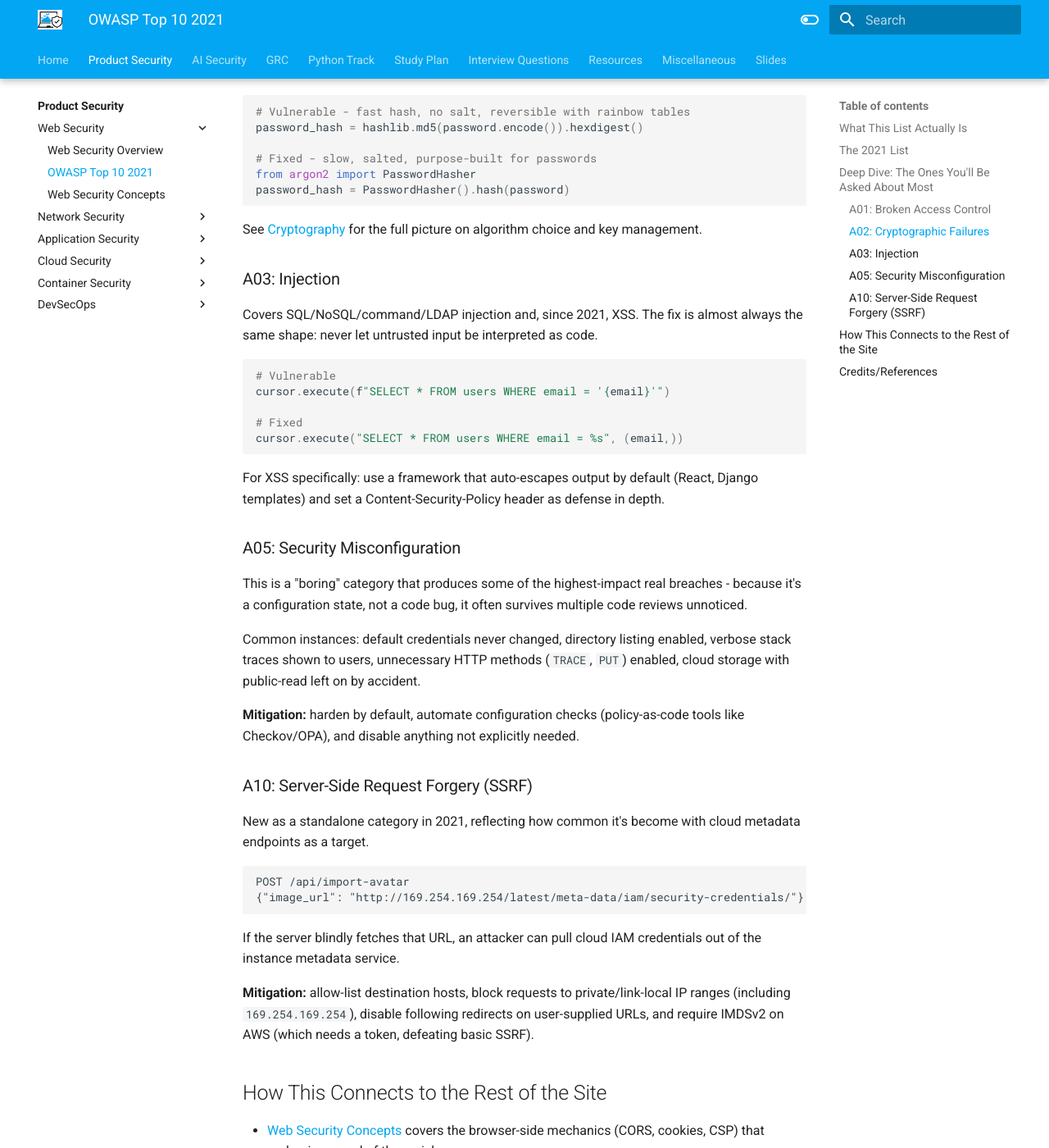
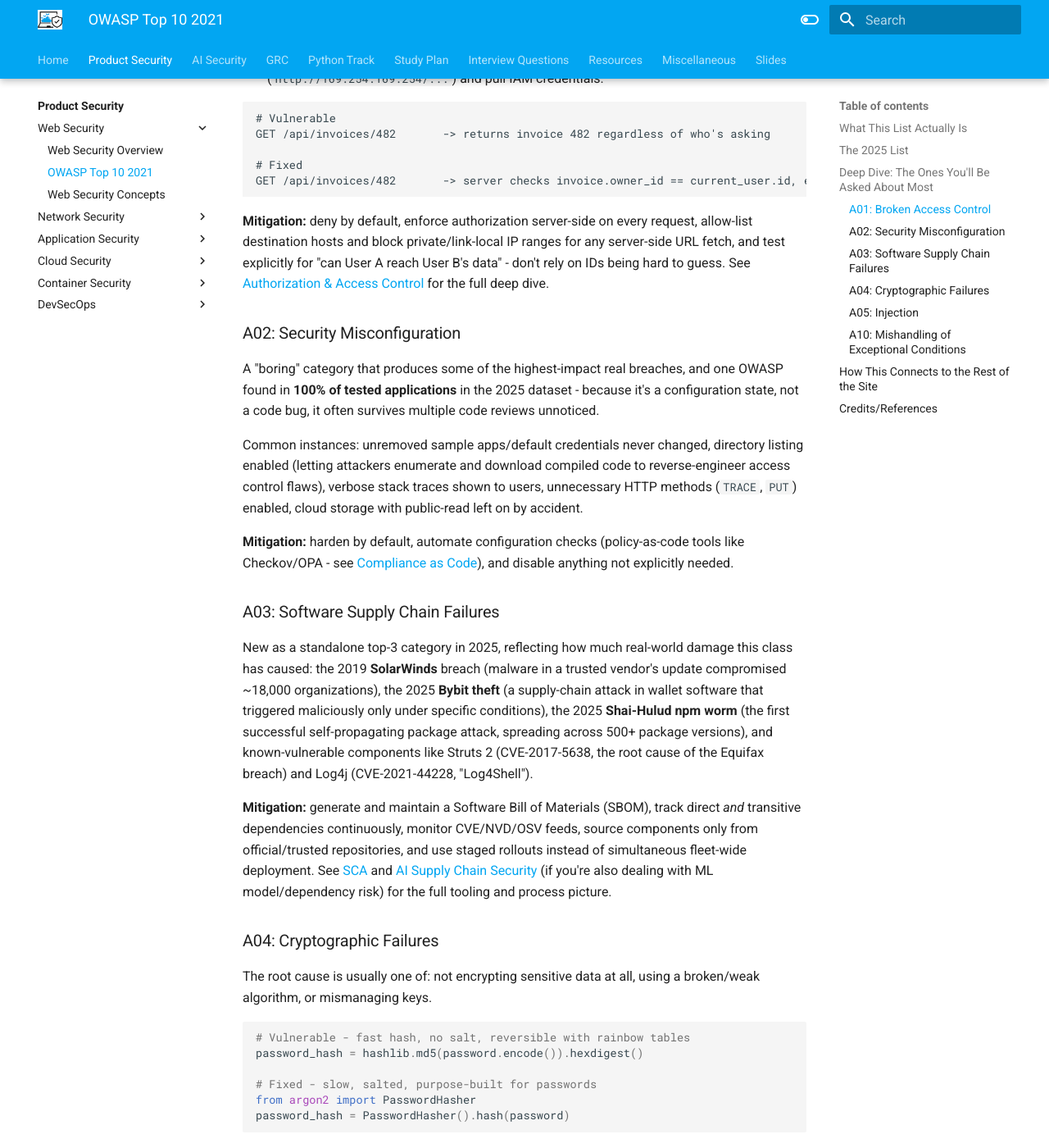
Before and after one commit to jassics/CybercloudLearning, an MkDocs documentation site: the page built from docs/product-security/web-security/owasp-top10.md, in a window 1280 px wide and 1400 px high, scrolled down 2023 px. Shown: the whole window at 82% size. Built offline with MkDocs 1.6.1 and Material for MkDocs 9.7.7, drawn with Linux system fonts in a browser that asks for light colours; some of the changed text lies outside the part shown.

Commit message:
Rewrite OWASP Top 10 page for the 2025 edition
The page described the superseded 2021 list. Verified the current
Top 10:2025 list and category descriptions independently via WebFetch
against owasp.org/Top10/2025/: Broken Access Control now absorbs SSRF
and moved to #1, Security Misconfiguration jumped to #2, and two new
categories appeared - Software Supply Chain Failures (#3) and
Mishandling of Exceptional Conditions (#10). Rewrote the summary table
and deep-dive sections with real 2025 incidents (Shai-Hulud npm worm,
Bybit theft) and cross-links to the new deep-dive pages.

Co-Authored-By: Claude Sonnet 5 <noreply@anthropic.com>

````diff
--- a/docs/product-security/web-security/owasp-top10.md
+++ b/docs/product-security/web-security/owasp-top10.md
@@ -1,32 +1,36 @@
-# OWASP Top 10 (2021)
+# OWASP Top 10 (2025)
 
 ## What This List Actually Is
 
 The OWASP Top 10 is a data-driven consensus ranking of the most critical web application security risks, refreshed roughly every 3-4 years by OWASP from a combination of testing/tooling data and an industry practitioner survey. It's not an exhaustive vulnerability list - it's a prioritization tool, and it's one of the most commonly referenced lists in security interviews across every specialization, not just AppSec.
 
-## The 2021 List
+!!! info "This page covers the 2025 edition"
+    OWASP published the **Top 10:2025** as the current edition, superseding **Top 10:2021**. If you learned the 2021 list, note the biggest shifts: Broken Access Control jumped to **#1** and absorbed SSRF (no longer a standalone category), Security Misconfiguration jumped from #5 to **#2** (OWASP found misconfiguration issues in 100% of tested applications), and two genuinely new categories appeared - **Software Supply Chain Failures** (#3) and **Mishandling of Exceptional Conditions** (#10). Make sure you can speak to the 2025 list and what changed in an interview - citing 2021 as current is a quick way to look out of date.
+
+## The 2025 List
 
 | # | Risk | Description | Real-World Example |
 |---|------|--------------|---------------------|
-| A01 | Broken Access Control | Users can act outside their intended permissions | A regular user edits `?user_id=` in a URL and views another user's account (IDOR) |
-| A02 | Cryptographic Failures | Sensitive data exposed due to weak/missing crypto (previously "Sensitive Data Exposure") | Passwords stored with unsalted MD5, or a site serving login forms over plain HTTP |
-| A03 | Injection | Untrusted input is interpreted as code/commands (includes XSS as of 2021) | Classic SQL injection via string-concatenated queries |
-| A04 | Insecure Design | Missing or ineffective security controls baked into the design itself, not just a coding bug | A password reset flow that emails the new password in plaintext by design |
-| A05 | Security Misconfiguration | Insecure default configs, verbose errors, unnecessary features enabled | Cloud storage bucket left publicly readable by default |
-| A06 | Vulnerable and Outdated Components | Using libraries/frameworks with known CVEs | An app running a Log4j version vulnerable to Log4Shell |
-| A07 | Identification and Authentication Failures | Weak session management, credential stuffing exposure, weak password policies | No rate limiting on login, enabling credential-stuffing attacks |
-| A08 | Software and Data Integrity Failures | Code/infrastructure that doesn't verify integrity of updates, CI/CD, or serialized data | Auto-updating software that installs unsigned packages from an untrusted source |
-| A09 | Security Logging and Monitoring Failures | Insufficient logging/alerting to detect and respond to breaches | A breach goes undetected for months because no one is monitoring failed-login spikes |
-| A10 | Server-Side Request Forgery (SSRF) | Server fetches a remote resource using an unvalidated user-supplied URL | An "import image from URL" feature used to reach internal cloud metadata endpoints |
+| A01 | Broken Access Control | Users can act outside their intended permissions; now also covers what used to be standalone SSRF | A regular user edits `?acct=notmyacct` in a URL and views another user's account (IDOR) |
+| A02 | Security Misconfiguration | Missing hardening, unnecessary features enabled, verbose errors, insecure security headers | Cloud storage bucket left publicly readable by default |
+| A03 | Software Supply Chain Failures | Vulnerabilities or malicious changes introduced via third-party code, tools, or dependencies | The 2025 Shai-Hulud npm worm - the first successful self-propagating package attack, harvesting credentials and spreading across 500+ package versions |
+| A04 | Cryptographic Failures | Sensitive data exposed due to weak/missing crypto | Passwords stored with unsalted MD5, or a site serving login forms over plain HTTP |
+| A05 | Injection | Untrusted input is interpreted as code/commands (includes XSS) | Classic SQL injection via string-concatenated queries |
+| A06 | Insecure Design | Missing or ineffective security controls baked into the design itself, not just a coding bug | A password reset flow that emails the new password in plaintext by design |
+| A07 | Authentication Failures | Weak session management, credential stuffing exposure, weak password policies | No rate limiting on login, enabling credential-stuffing attacks |
+| A08 | Software or Data Integrity Failures | Code/infrastructure that doesn't verify integrity of updates, CI/CD, or serialized data | Auto-updating software that installs unsigned packages from an untrusted source |
+| A09 | Security Logging and Alerting Failures | Insufficient logging/alerting to detect and respond to breaches | A breach goes undetected for months because no one is monitoring failed-login spikes |
+| A10 | Mishandling of Exceptional Conditions | Failing to prevent, detect, or safely respond to unusual/unpredictable runtime conditions | A file-upload handler that catches an exception without releasing resources, letting repeated uploads exhaust the system |
 
 ## Deep Dive: The Ones You'll Be Asked About Most
 
 ### A01: Broken Access Control
 
-The single most common finding in real audits. Two failure modes show up constantly:
+The single most common finding in real audits, and now the #1 risk outright. Two failure modes show up constantly:
 
 - **Vertical**: a regular user reaches admin-only functionality because the server never re-checks role on that endpoint.
 - **Horizontal (IDOR)**: a user accesses another user's data by changing an ID, because ownership is never verified.
+- **SSRF** (folded into this category in 2025): the server fetches a remote resource using an unvalidated user-supplied URL, which can reach internal cloud metadata endpoints (`http://169.254.169.254/...`) and pull IAM credentials.
 
 ```text
 # Vulnerable
@@ -36,9 +40,23 @@ GET /api/invoices/482       -> returns invoice 482 regardless of who's asking
 GET /api/invoices/482       -> server checks invoice.owner_id == current_user.id, else 403
 ```
 
-**Mitigation:** deny by default, enforce authorization server-side on every request, and test explicitly for "can User A reach User B's data" - don't rely on IDs being hard to guess.
+**Mitigation:** deny by default, enforce authorization server-side on every request, allow-list destination hosts and block private/link-local IP ranges for any server-side URL fetch, and test explicitly for "can User A reach User B's data" - don't rely on IDs being hard to guess. See [Authorization & Access Control](../application-security/authorization-security.md) for the full deep dive.
 
-### A02: Cryptographic Failures
+### A02: Security Misconfiguration
+
+A "boring" category that produces some of the highest-impact real breaches, and one OWASP found in **100% of tested applications** in the 2025 dataset - because it's a configuration state, not a code bug, it often survives multiple code reviews unnoticed.
+
+Common instances: unremoved sample apps/default credentials never changed, directory listing enabled (letting attackers enumerate and download compiled code to reverse-engineer access control flaws), verbose stack traces shown to users, unnecessary HTTP methods (`TRACE`, `PUT`) enabled, cloud storage with public-read left on by accident.
+
+**Mitigation:** harden by default, automate configuration checks (policy-as-code tools like Checkov/OPA - see [Compliance as Code](../devsecops/compliance-as-code.md)), and disable anything not explicitly needed.
+
+### A03: Software Supply Chain Failures
+
+New as a standalone top-3 category in 2025, reflecting how much real-world damage this class has caused: the 2019 **SolarWinds** breach (malware in a trusted vendor's update compromised ~18,000 organizations), the 2025 **Bybit theft** (a supply-chain attack in wallet software that triggered maliciously only under specific conditions), the 2025 **Shai-Hulud npm worm** (the first successful self-propagating package attack, spreading across 500+ package versions), and known-vulnerable components like Struts 2 (CVE-2017-5638, the root cause of the Equifax breach) and Log4j (CVE-2021-44228, "Log4Shell").
+
+**Mitigation:** generate and maintain a Software Bill of Materials (SBOM), track direct *and* transitive dependencies continuously, monitor CVE/NVD/OSV feeds, source components only from official/trusted repositories, and use staged rollouts instead of simultaneous fleet-wide deployment. See [SCA](../application-security/sca.md) and [AI Supply Chain Security](../../ai-security/ai-supply-chain-security.md) (if you're also dealing with ML model/dependency risk) for the full tooling and process picture.
+
+### A04: Cryptographic Failures
 
 The root cause is usually one of: not encrypting sensitive data at all, using a broken/weak algorithm, or mismanaging keys.
 
@@ -53,9 +71,9 @@ password_hash = PasswordHasher().hash(password)
 
 See [Cryptography](../application-security/cryptography.md) for the full picture on algorithm choice and key management.
 
-### A03: Injection
+### A05: Injection
 
-Covers SQL/NoSQL/command/LDAP injection and, since 2021, XSS. The fix is almost always the same shape: never let untrusted input be interpreted as code.
+Covers SQL/NoSQL/command/LDAP injection and XSS. The fix is almost always the same shape: never let untrusted input be interpreted as code.
 
 ```python
 # Vulnerable
@@ -65,37 +83,48 @@ cursor.execute(f"SELECT * FROM users WHERE email = '{email}'")
 cursor.execute("SELECT * FROM users WHERE email = %s", (email,))
 ```
 
-For XSS specifically: use a framework that auto-escapes output by default (React, Django templates) and set a Content-Security-Policy header as defense in depth.
+For XSS specifically: use a framework that auto-escapes output by default (React, Django templates) and set a Content-Security-Policy header as defense in depth. See [Injection & Input Validation](../application-security/injection-security.md) for the deep dive across every injection subtype, and [XSS & Client-Side Security](../application-security/xss-client-side-security.md) for the browser-side half.
 
-### A05: Security Misconfiguration
+### A10: Mishandling of Exceptional Conditions
 
-This is a "boring" category that produces some of the highest-impact real breaches - because it's a configuration state, not a code bug, it often survives multiple code reviews unnoticed.
+Genuinely new in 2025 - it captures a pattern that was always damaging but never had its own category: applications that don't prevent, detect, or safely respond to unusual runtime states.
 
-Common instances: default credentials never changed, directory listing enabled, verbose stack traces shown to users, unnecessary HTTP methods (`TRACE`, `PUT`) enabled, cloud storage with public-read left on by accident.
+Three concrete failure shapes, all real and common:
 
-**Mitigation:** harden by default, automate configuration checks (policy-as-code tools like Checkov/OPA), and disable anything not explicitly needed.
+```python
+# 1. Resource exhaustion - catches the exception but never releases the resource,
+# so repeated failed uploads exhaust disk/memory/file-handle capacity
+try:
+    save_upload(file)
+except UploadError:
+    pass  # resource never cleaned up - DoS via repeated failed uploads
 
-### A10: Server-Side Request Forgery (SSRF)
+# 2. Information disclosure via error message
+except DatabaseError as e:
+    return HttpResponse(str(e), status=500)  # leaks schema/version details to the attacker
 
-New as a standalone category in 2021, reflecting how common it's become with cloud metadata endpoints as a target.
-
-```text
-POST /api/import-avatar
-{"image_url": "http://169.254.169.254/latest/meta-data/iam/security-credentials/"}
+# 3. Fail-open on a partially completed multi-step transaction
+try:
+    debit(account_a)
+    credit(account_b)
+except TransferError:
+    pass  # no rollback - account_a debited, account_b never credited
 ```
 
-If the server blindly fetches that URL, an attacker can pull cloud IAM credentials out of the instance metadata service.
-
-**Mitigation:** allow-list destination hosts, block requests to private/link-local IP ranges (including `169.254.169.254`), disable following redirects on user-supplied URLs, and require IMDSv2 on AWS (which needs a token, defeating basic SSRF).
+**Mitigation:** catch exceptions as close to the source as possible and handle them meaningfully (not just swallow them), design transactions to **fail closed** with complete rollback on error, apply rate limiting/quotas/resource throttling, return generic error messages to users while logging full detail server-side, and centralize logging/monitoring/alerting so failures are visible instead of silent.
 
 ## How This Connects to the Rest of the Site
 
 - [Web Security Concepts](web-security-concepts.md) covers the browser-side mechanics (CORS, cookies, CSP) that underpin several of these risks
 - [API Security](../application-security/api-security.md) covers the API-specific equivalent (OWASP API Security Top 10), which overlaps but isn't identical
 - [Secure Coding](../application-security/secure-coding.md) and [Secure Code Review](../application-security/secure-code-review.md) cover how to prevent/catch these during development
+- [Secure Application Architecture](../application-security/secure-application-architecture.md) maps each of these risks onto a reference architecture diagram
 
 ## Credits/References
 
-1. [OWASP Top 10:2021](https://owasp.org/Top10/)
-2. [OWASP Cheat Sheet Series](https://cheatsheetseries.owasp.org/)
-3. [OWASP Foundation](https://owasp.org/)
+1. [OWASP Top 10:2025](https://owasp.org/Top10/2025/)
+2. [OWASP Top 10:2025 - A01 Broken Access Control](https://owasp.org/Top10/2025/A01_2025-Broken_Access_Control/)
+3. [OWASP Top 10:2025 - A03 Software Supply Chain Failures](https://owasp.org/Top10/2025/A03_2025-Software_Supply_Chain_Failures/)
+4. [OWASP Top 10:2025 - A10 Mishandling of Exceptional Conditions](https://owasp.org/Top10/2025/A10_2025-Mishandling_of_Exceptional_Conditions/)
+5. [OWASP Cheat Sheet Series](https://cheatsheetseries.owasp.org/)
+6. [OWASP Foundation](https://owasp.org/)
````
